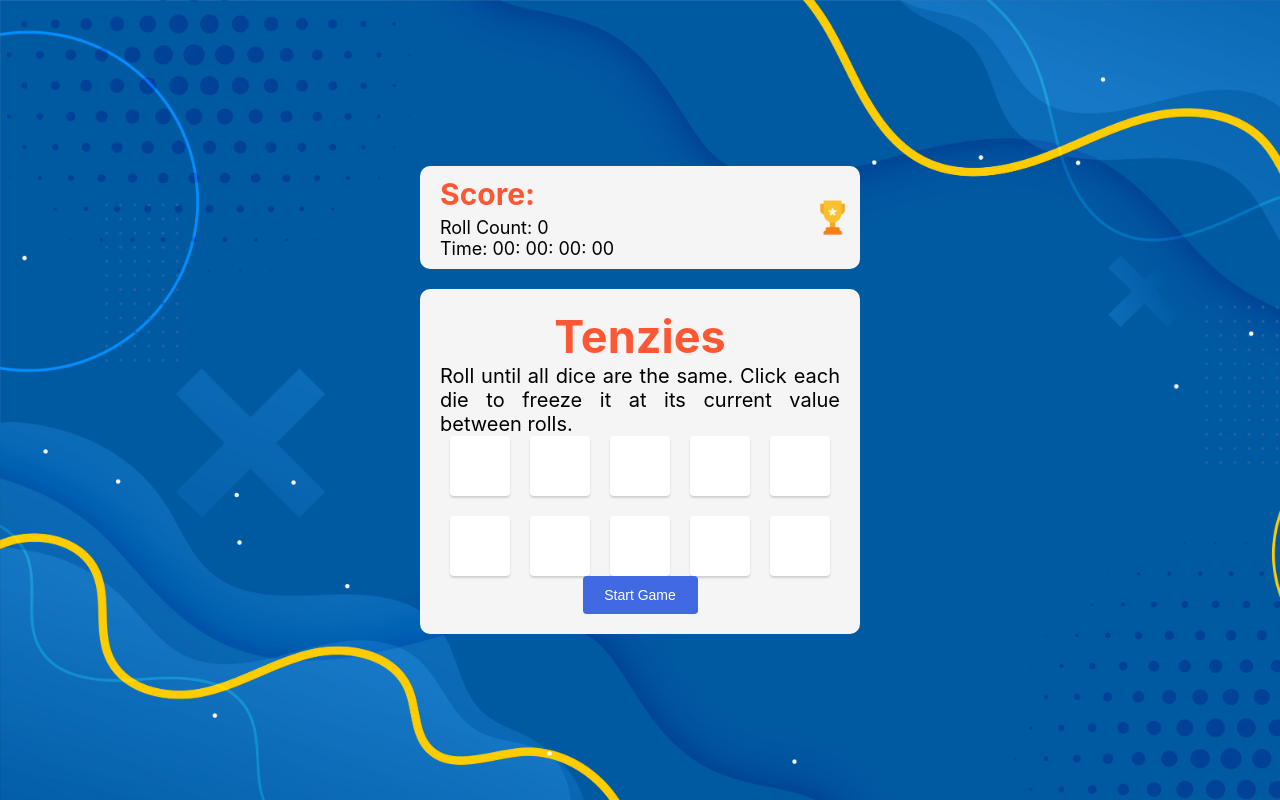
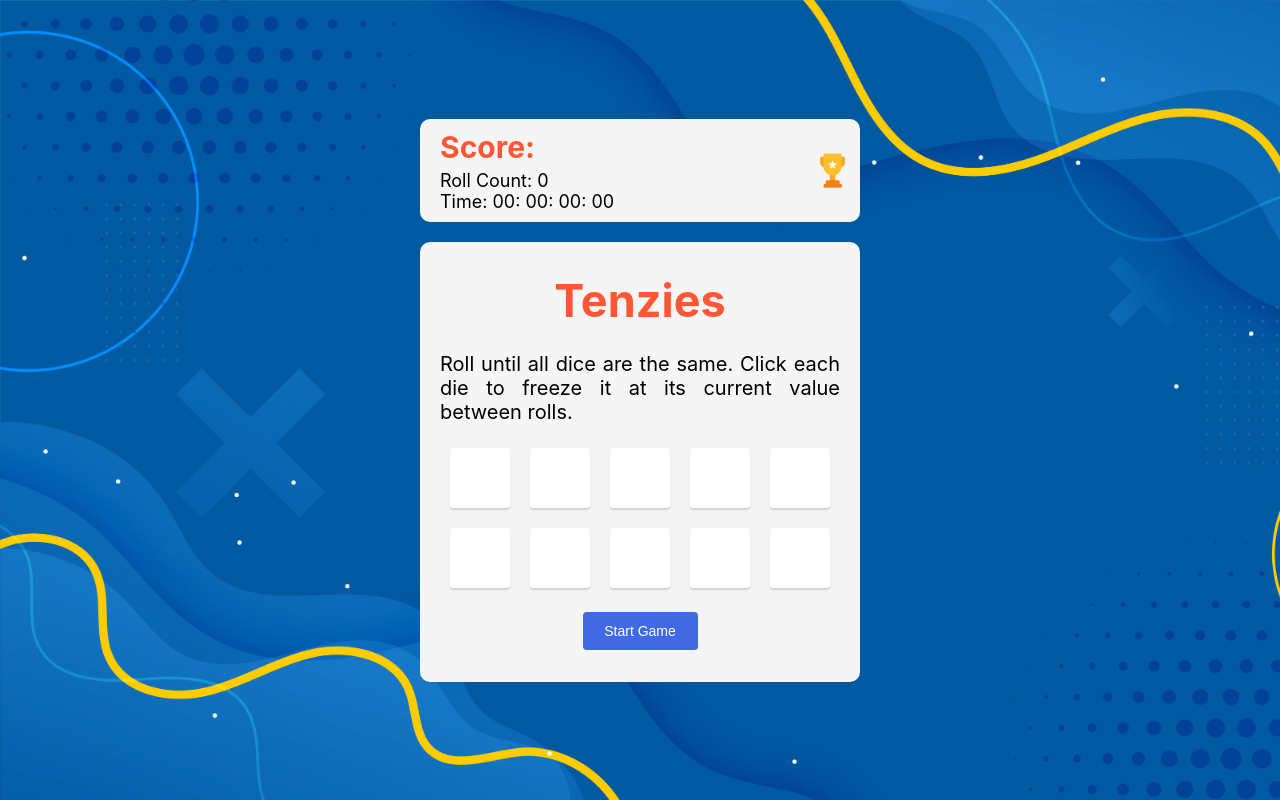
Before and after one commit to JP-DelaVega/tenzies, a React (Create React App) app: page / in a window 1280 px wide. Built offline with nearby package versions, Linux system fonts and the light colour scheme; the HTML template or start-up script is replaced by a standard one.

Commit message:
Update App.css

```diff
--- a/src/App.css
+++ b/src/App.css
@@ -32,7 +32,7 @@ body {
 
 main{
   width: 400px;
-  height: 400x;
+  height: 400px;
   background: #F5F5F5;
   border-radius: 10px;
   padding: 20px;
@@ -96,7 +96,7 @@ p{
 
 .record{
   position: absolute;
-  top:35%;
+  top:38%;
   width: 400px;
   height: 400px;
   background: #F5F5F5;
```
